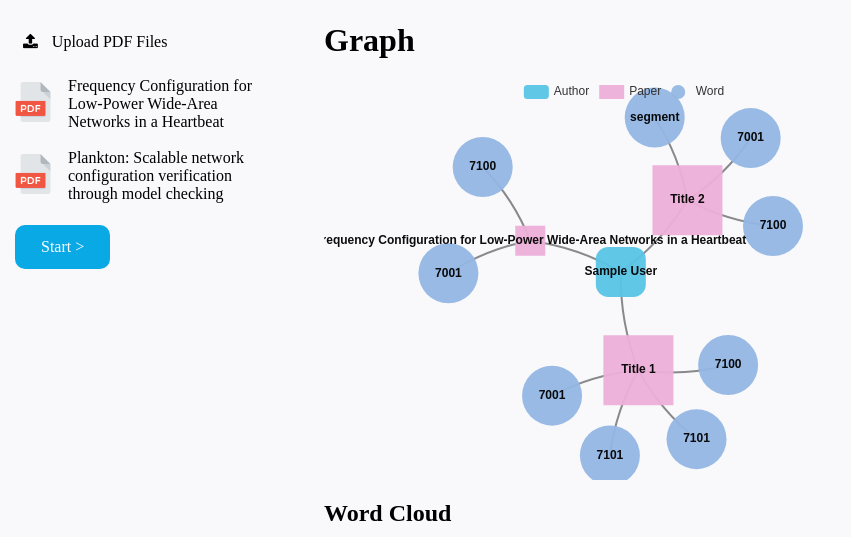
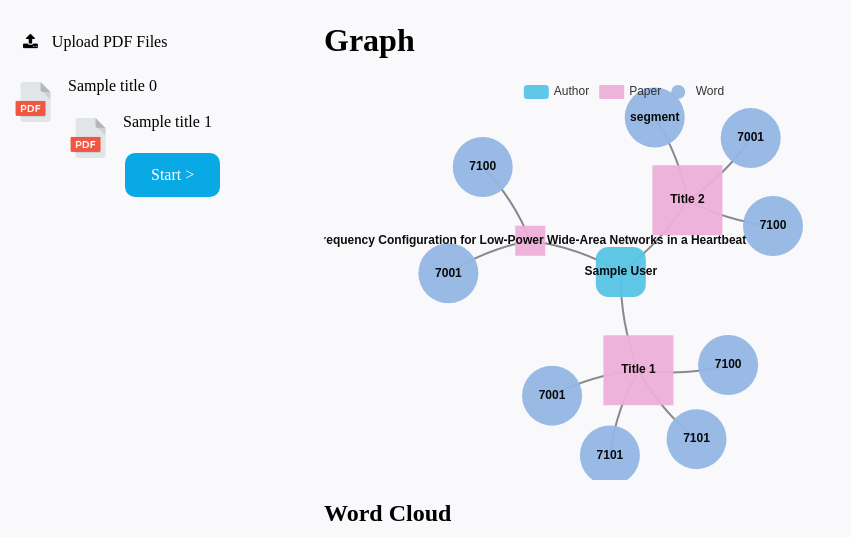
Before and after one commit to LunaMing/Word-Frequency-based-File-Analysis-Tool, a Django app: template templates/graph/index.html in a window 1280 px wide. Shown: the part 71-608 px from the top of the page, without its empty margins (0-851 px from the left). Run offline with Django 3.2, Linux system fonts and the light colour scheme; the template is opened without the code that fills it: most values are stand-ins (such as "Sample title", 1, 10 or a date in 2020); some libraries are stand-ins or nearby versions.

Commit message:
从py传title给html

```diff
--- a/graph/views/index.py
+++ b/graph/views/index.py
@@ -4,9 +4,13 @@ from django.template import loader
 
 def getIndex(request):
     latest_question_list = ["author-0", "author-1"]
+    title_list = ['Frequency Configuration for Low-Power Wide-Area Networks in a Heartbeat',
+                  'Plankton: Scalable network configuration verification through model checking']
     template = loader.get_template('graph/index.html')
     context = {
         'author_0': latest_question_list[0],
         'author_1': latest_question_list[1],
+        'title_0': title_list[0],
+        'title_1': title_list[1],
     }
     return HttpResponse(template.render(context, request))
--- a/templates/graph/index.html
+++ b/templates/graph/index.html
@@ -41,11 +41,11 @@
     <br>
     <img style="float: left; padding-right: 15px; padding-top: 5px;" src="{% static 'graph/icons/pdf.png' %}"
          alt="icon pdf" width="40" height="40">
-    Frequency Configuration for Low-Power Wide-Area Networks in a Heartbeat<br>
+    {{ title_0 }}<br>
     <br>
     <img style="float: left; padding-right: 15px; padding-top: 5px;" src="{% static 'graph/icons/pdf.png' %}"
          alt="icon pdf" width="40" height="40">
-    Plankton: Scalable network configuration verification through model checking<br>
+    {{ title_1 }}<br>
     <br>
     <a href="#" class="button" id="start_btn" onclick="alert('click')">Start ></a>
 </div>
```
